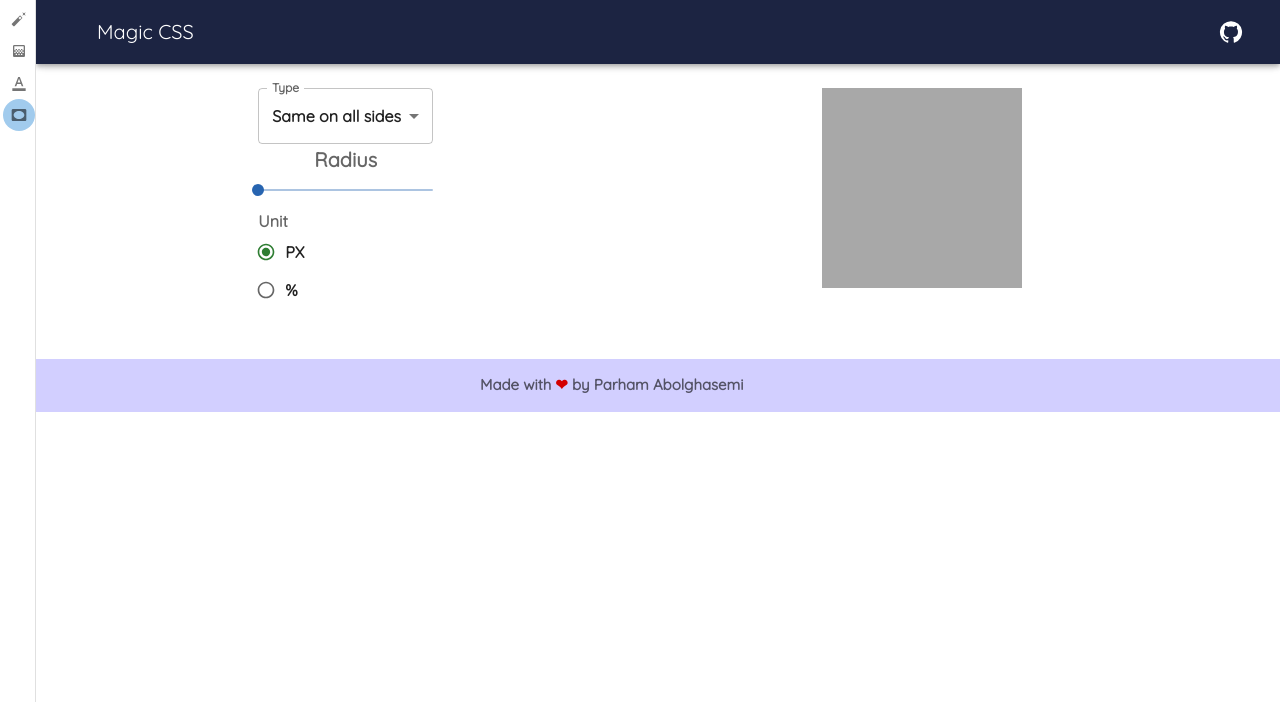
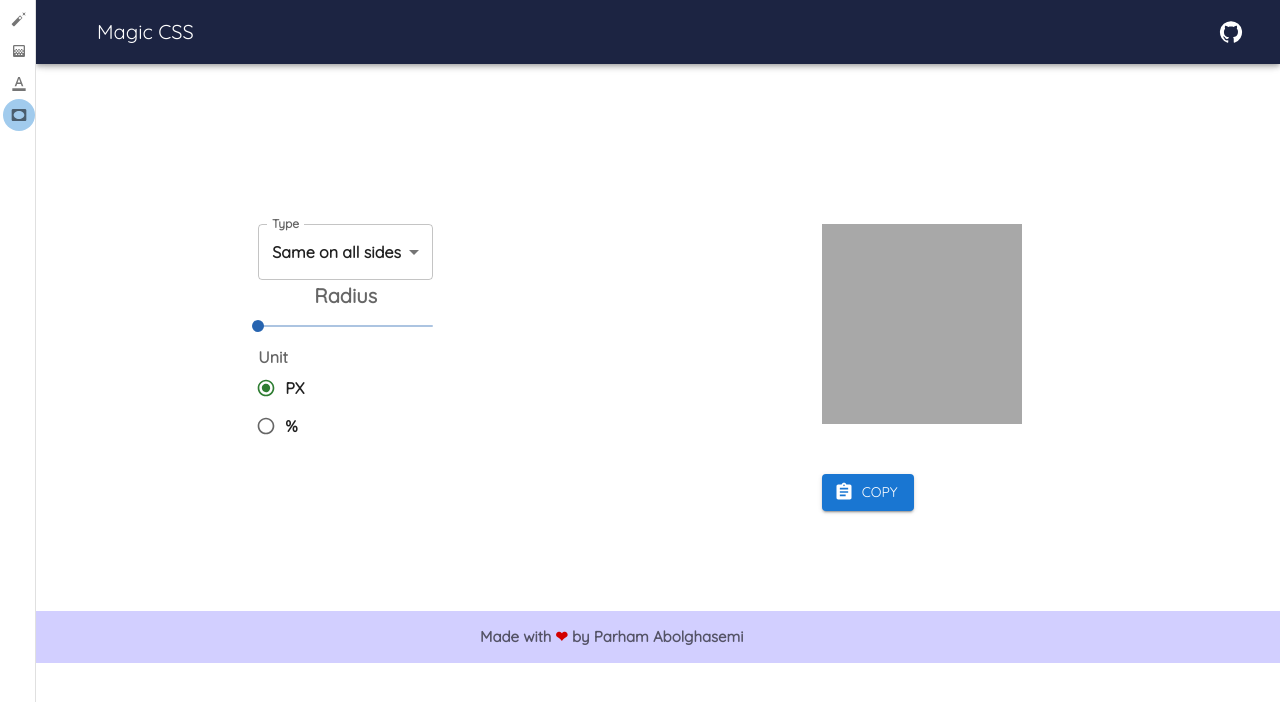
Before and after one commit to parham-ab/React-magic-css, a React (Create React App) app: page /border-radius in a window 1280 px wide. Shown: the top 702 px of the page. Built offline with nearby package versions, Linux system fonts and the light colour scheme.

Commit message:
copy to clipboard function

```diff
--- a/src/components/BorderRadius.js
+++ b/src/components/BorderRadius.js
@@ -1,7 +1,14 @@
 import { useEffect, useState } from "react";
+// copy to clipboard button
+import copy from "copy-to-clipboard";
+// react toastify
+import { ToastContainer } from "react-toastify";
+import "react-toastify/dist/ReactToastify.css";
+import { notify } from "./functions/toast";
 // mui components
 import {
   Box,
+  Button,
   FormControl,
   FormControlLabel,
   FormLabel,
@@ -15,6 +22,8 @@ import {
   Typography,
 } from "@mui/material";
 import { Container } from "@mui/system";
+// icon
+import AssignmentIcon from "@mui/icons-material/Assignment";
 
 const BorderRadius = () => {
   const [type, setType] = useState("Same on all sides");
@@ -47,12 +56,15 @@ const BorderRadius = () => {
     }
   }, [type, allRadius, unit, topLeft, topRight, bottomRight, bottomLeft]);
 
-  console.log(finalSource);
+  const copyToClipboard = () => {
+    copy(finalSource);
+    notify("success", "Copied to clipboard ✔");
+  };
 
   return (
     <Container>
       <Grid container display="flex" justifyContent="space-around">
-        <Grid item mt={3}>
+        <Grid item mt={20}>
           <FormControl fullWidth>
             <InputLabel id="type">Type</InputLabel>
             <Select
@@ -125,7 +137,7 @@ const BorderRadius = () => {
               </Typography>
               <Slider
                 min={0}
-                max={unit === "px" ? 100 : 50}
+                max={100}
                 size="small"
                 defaultValue={0}
                 aria-label="Small"
@@ -144,7 +156,7 @@ const BorderRadius = () => {
               </Typography>
               <Slider
                 min={0}
-                max={unit === "px" ? 100 : 50}
+                max={100}
                 size="small"
                 defaultValue={0}
                 aria-label="Small"
@@ -163,7 +175,7 @@ const BorderRadius = () => {
               </Typography>
               <Slider
                 min={0}
-                max={unit === "px" ? 100 : 50}
+                max={100}
                 size="small"
                 defaultValue={0}
                 aria-label="Small"
@@ -182,7 +194,7 @@ const BorderRadius = () => {
               </Typography>
               <Slider
                 min={0}
-                max={unit === "px" ? 100 : 50}
+                max={100}
                 size="small"
                 defaultValue={0}
                 aria-label="Small"
@@ -216,12 +228,8 @@ const BorderRadius = () => {
             </>
           )}
         </Grid>
-        {/* <Grid item></Grid> */}
-        {/* different on all sides */}
-        {/* <Grid item></Grid> */}
-
         {/* results */}
-        <Grid item mt={3}>
+        <Grid item mt={20}>
           <Box
             component="div"
             className="radiusbox"
@@ -236,11 +244,20 @@ const BorderRadius = () => {
                   : type === "Different on all Sides" && unit === "%"
                   ? `${topLeft}% ${topRight}% ${bottomRight}% ${bottomLeft}%`
                   : "",
-              // borderRadius: unit === "px" ? `${allRadius}px` : `${allRadius}%`,
             }}
           ></Box>
+          <Button
+
+            onClick={copyToClipboard}
+            sx={{ marginY: "50px" ,alignItems:'center'}}
+            variant="contained"
+            startIcon={<AssignmentIcon />}
+          >
+            Copy
+          </Button>
         </Grid>
       </Grid>
+      <ToastContainer />
     </Container>
   );
 };
--- a/src/components/Gradient.js
+++ b/src/components/Gradient.js
@@ -38,7 +38,7 @@ const Gradient = () => {
         )
       : setFinalSource(`radial-gradient(circle,${firstColor},${secondColor})`);
   }, [firstColor, secondColor, angle, gradientType]);
-
+  // copy to clipboard function
   const copyToClipboard = () => {
     copy(finalSource);
     notify("success", "Copied to clipboard ✔");
```
